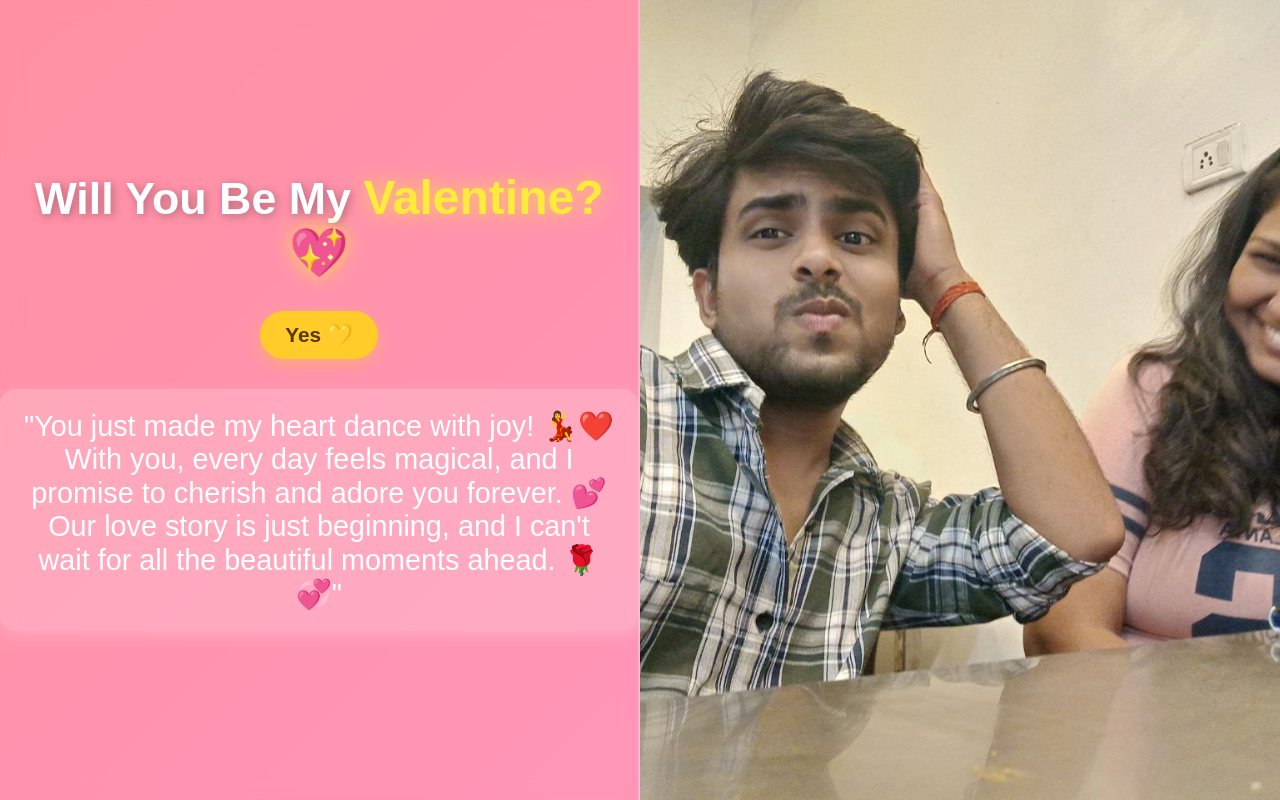
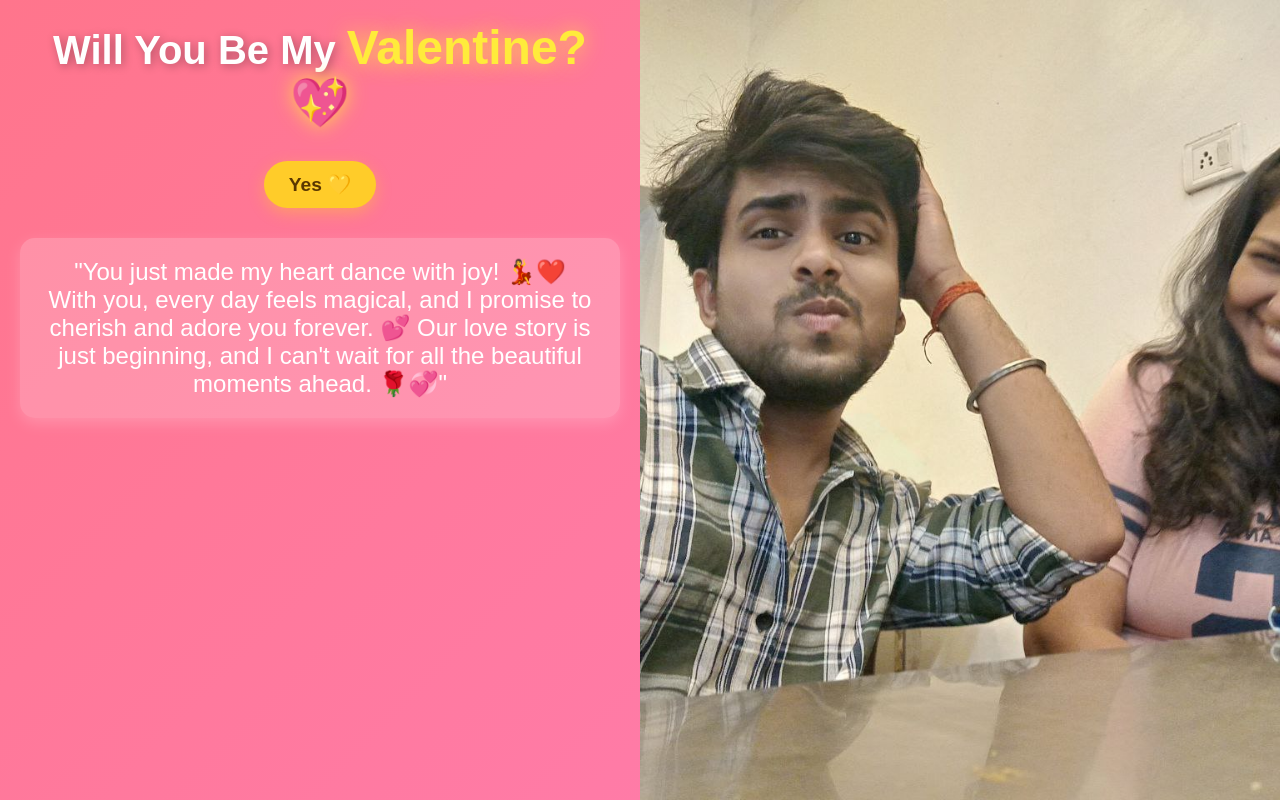
Before and after one commit to himasnhu018/Happy-valentine-s, a plain HTML site: page index.htm in a window 1280 px wide. Both pictures are taken after a click on the button "Yes 💛". Drawn offline with Linux system fonts and the light colour scheme.

Commit message:
fixed respnsive issue

```diff
--- a/index.htm
+++ b/index.htm
@@ -13,28 +13,20 @@
         }
         body {
             display: flex;
+            flex-direction: column;
             height: 100vh;
             background: linear-gradient(135deg, #ff758c, #ff7eb3);
             overflow: hidden;
         }
-        .left, .right {
-            width: 50%;
-            height: 100vh;
+        .container {
             display: flex;
+            flex-direction: column;
             align-items: center;
-            justify-content: center;
-            flex-direction: column;
-            position: relative;
-        }
-        .left {
-            backdrop-filter: blur(10px);
-            background: rgba(255, 255, 255, 0.2);
-            box-shadow: 0 4px 30px rgba(0, 0, 0, 0.1);
-            border-right: 2px solid rgba(255, 255, 255, 0.3);
             text-align: center;
+            padding: 20px;
         }
         .proposal {
-            font-size: 2.8rem;
+            font-size: 2.5rem;
             font-weight: bold;
             color: white;
             text-shadow: 2px 2px 10px rgba(0, 0, 0, 0.3);
@@ -50,7 +42,7 @@
             margin-top: 20px;
         }
         button {
-            font-size: 1.3rem;
+            font-size: 1.2rem;
             padding: 12px 25px;
             margin: 10px;
             border: none;
@@ -73,12 +65,13 @@
             color: white;
             position: absolute;
         }
-        .right {
-            overflow: hidden;
-        }
         .image-container {
             width: 100%;
-            height: 100%;
+            height: 50vh;
+            display: flex;
+            align-items: center;
+            justify-content: center;
+            overflow: hidden;
             position: relative;
         }
         .image-container img {
@@ -98,7 +91,7 @@
             display: none;
         }
         .love-message {
-            font-size: 1.8rem;
+            font-size: 1.5rem;
             color: white;
             margin-top: 20px;
             text-align: center;
@@ -119,10 +112,22 @@
                 transform: translateY(0);
             }
         }
+        @media (min-width: 768px) {
+            body {
+                flex-direction: row;
+            }
+            .container {
+                width: 50%;
+            }
+            .image-container {
+                width: 50%;
+                height: 100vh;
+            }
+        }
     </style>
 </head>
 <body>
-    <div class="left">
+    <div class="container">
         <h1 class="proposal">Will You Be My <span class="highlight">Valentine? 💖</span></h1>
         <div class="buttons">
             <button id="yes-button">Yes 💛</button>
@@ -134,7 +139,6 @@
             Our love story is just beginning, and I can't wait for all the beautiful moments ahead. 🌹💞"
         </div>
     </div>
-    <div class="right">
     <div class="image-container">
         <img src="./assets/02.jpg" class="visible">
         <img src="./assets/01.jpg">
@@ -150,8 +154,6 @@
         <img src="./assets/11.jpg">
         <img src="./assets/13.jpg">
     </div>
-    </div>
-
     <script>
         document.addEventListener('DOMContentLoaded', () => {
             const yesButton = document.getElementById('yes-button');
```
Lines whose indentation alone changed are shown as unchanged.
